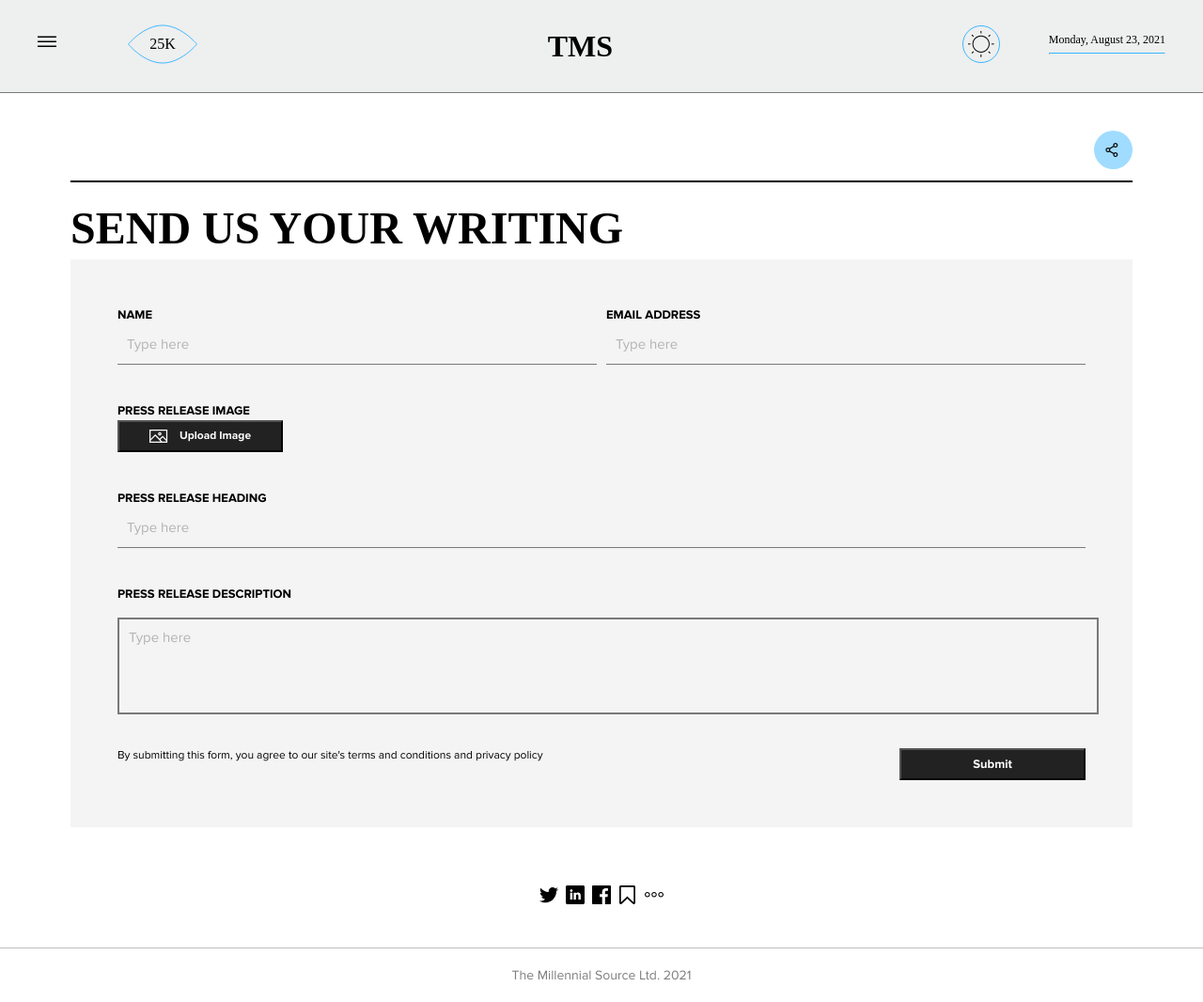
After one commit to usman151mrd/themillsource, a Django app: page /write-for-us/ in a window 1280 px wide. The commit adds this page. Shown: the whole page at 94% size. Run offline with Django 3.2, Linux system fonts and the light colour scheme; some web fonts are replaced.

Commit message:
pages added

```diff
--- a/blog/templates/blog/layout/base.html
+++ b/blog/templates/blog/layout/base.html
@@ -29,13 +29,13 @@
                 <div class="menu-discover">
                     <h1 class="menu-title">Discover</h1>
                     <div class="menu-body">
-                        <a href="#">About Us</a>
+                        <a href="{% url 'blog:about-us' %}">About Us</a>
                         <a href="#">Careers</a>
                         <a href="#">Contact</a>
                         <a href="#">Advertise</a>
                         <a href="#">Archives</a>
-                        <a href="#">Write for us</a>
-                        <a href="#">Send us your press release</a>
+                        <a href="{% url 'blog:write-for-us' %}">Write for us</a>
+                        <a href="{% url 'blog:send-us-your-pr' %}">Send us your press release</a>
                         <a href="#">Privacy policy</a>
                         <a href="#">Terms of service</a>
                     </div>
@@ -79,7 +79,7 @@
             <div class="inner">
                 <div class="left-content">
                     <div class="menu-button">
-                        <img src="{% static 'icons/Menu_dark.svg' %}" alt="menu">
+                        <img src="{% static 'icons/Menu_dark.svg' %}" alt="menu" id="show-button">
                     </div>
 
                     <div class="view">
@@ -89,7 +89,7 @@
 
                 </div>
                 <div class="center-content">
-                    <h1 class="title">TMS</h1>
+                    <a href="{% url 'blog:home' %}"><h1 class="title">TMS</h1></a>
                 </div>
 
                 <div class="right-content">
--- /dev/null
+++ b/blog/templates/blog/write_for_us.html
@@ -0,0 +1,63 @@
+{% extends 'blog/layout/base.html' %}
+{% load static%}
+<!-- main start -->
+<!-- {% load static %} -->
+{% block content %}
+<div class="wfu-header">
+                <section class="about-title">
+                    <div>
+                        <img src="{% static 'icons/share.svg' %} " alt="share">
+                    </div>
+                    <hr>
+                    <h2>Send us your writing</h2>
+                </section>
+                <section class="wfu-form">
+                    <div class="wfu-form-grid">
+                        <div>
+                            <label for="name">Name</label>
+                            <input type="text" name="email" id="email" placeholder="Type here">
+                        </div>
+                        <div>
+                            <label for="email">Email Address</label>
+                            <input type="text" name="email" id="email" placeholder="Type here">
+                        </div>
+                    </div>
+                    <div class="wfu-control">
+                        <label for="email">Press release image</label>
+                        <button class="wfu-btn wfu-upload-btn" id="file-btn">
+                            <img src="{% static 'icons/upload_img.svg' %}" alt="">
+                            <span>Upload Image</span>
+                        </button>
+                        <input type="file" name="pr-image" id="pr-image" class="wfu-file-browser">
+                    </div>
+                    <div class="wfu-control">
+                        <label for="email">Press release heading</label>
+                        <input type="text" name="pr-heading" id="pr-heading" placeholder="Type here">
+                    </div>
+                    <div class="wfu-control">
+                        <label for="email">Press release description</label>
+                        <textarea name="description" id="pr-desc" placeholder="Type here"></textarea>
+                    </div>
+                    <div class="wfu-control-btn">
+                        <span>By submitting this form, you agree to our site's terms and conditions and privacy
+                            policy</span>
+                        <button class="wfu-btn">
+                            Submit
+                        </button>
+                    </div>
+                </section>
+            </div>
+{% endblock %}
+
+{% block footer %}
+<section class="social">
+    <img src="{% static 'icons/twitter_dark.svg' %}" alt="twitter">
+    <img src="{% static 'icons/linkedin_dark.svg' %}" alt="linked in">
+    <img src="{% static 'icons/facebook_dark.svg' %}" alt="Facebook">
+    <img src="{% static 'icons/bookmark_dark.svg' %}" alt="bookmark">
+    <img src="{% static 'icons/more_dark.svg' %}" alt="more">
+</section>
+<section class="copy-right">
+    The Millennial Source Ltd. 2021
+</section>
+{% endblock footer %}
--- a/blog/urls.py
+++ b/blog/urls.py
@@ -6,6 +6,8 @@ app_name = 'blog'
 urlpatterns = [
     path('', views.IndexView.as_view()),
     path('detail/<int:pk>/', views.detail_page, name='detail'),
-    path('home/', views.home_page),
-    path('about-us/', views.about_us_page)
+    path('home/', views.home_page,name='home'),
+    path('about-us/', views.about_us_page, name='about-us'),
+    path('write-for-us/', views.write_for_us_page, name='write-for-us'),
+    path('send-us-your-pr/', views.send_us_your_pr_page, name='send-us-your-pr'),
 ]
--- a/blog/views.py
+++ b/blog/views.py
@@ -27,17 +27,23 @@ def detail_page(request, pk, **kwargs):
 
 
 def home_page(request):
-    news_list = Post.objects.filter(category=1, schedule_time__lt=timezone.now).order_by('-post_date')[:3]
-    _city = city(request)
-    lifestyle_list = []
-    if Post.objects.filter(city=_city, category=2).count() > 0:
-        lifestyle_list = Post.objects.filter(category=2, city=_city).order_by('-created_at')[:3]
-    else:
-        lifestyle_list = Post.objects.filter(category=2).order_by('-created_at')[:3]
-    external_resources = NewsSource.objects.order_by('-created_at')[:3]
-    context = {'news_list': news_list, 'lifestyle': lifestyle_list, 'news_source_list': external_resources}
-    return render(request, 'blog/home.html', context)
+    # news_list = Post.objects.filter(category=1, schedule_time__lt=timezone.now).order_by('-post_date')[:3]
+    # _city = city(request)
+    # lifestyle_list = []
+    # if Post.objects.filter(city=_city, category=2).count() > 0:
+    #     lifestyle_list = Post.objects.filter(category=2, city=_city).order_by('-created_at')[:3]
+    # else:
+    #     lifestyle_list = Post.objects.filter(category=2).order_by('-created_at')[:3]
+    # external_resources = NewsSource.objects.order_by('-created_at')[:3]
+    # context = {'news_list': news_list, 'lifestyle': lifestyle_list, 'news_source_list': external_resources}
+    return render(request, 'blog/home.html')
 
 
 def about_us_page(request):
     return render(request, 'blog/about_us.html')
+
+def write_for_us_page(request):
+    return render(request, 'blog/write_for_us.html')
+
+def send_us_your_pr_page(request):
+    return render(request, 'blog/send_us_your_pr.html')
--- a/static/css/style_light.css
+++ b/static/css/style_light.css
@@ -7,6 +7,7 @@
   --background-color-five: #eeefef;
   --background-color-six: #171717;
   --background-color-seven:#A0DCFF;
+  --background-color-eight: #f4f4f4;
   --border-color-one: #000000;
   --border-color-two: #ffffff;
   --border-color-three: #38b6ff;
@@ -40,6 +41,9 @@ header .inner {
 .left-content {
   display: flex;
   justify-content: space-between;
+}
+.center-content a{
+  text-decoration: none;
 }
 .view {
   position: relative;
@@ -91,6 +95,8 @@ main {
 .about-header,
 .about-news-topics,
 .about-mission,
+.wfu-form,
+.wfu-header,
 .wrapper{
   max-width: 70.625rem;
   margin: 0 auto;
@@ -961,3 +967,117 @@ footer {
   margin-top: 0;
   color: var(--text-color-two);
 }
+
+/* write for us page css */
+
+.wfu-header {
+  margin-top: 2.5rem;
+}
+.wfu-header h2 {
+  font-family: Constantine;
+  font-style: normal;
+  font-weight: bold;
+  font-size: 48px;
+  line-height: 140%;
+  text-transform: uppercase;
+  color: var(--text-color-two);
+}
+.wfu-header hr {
+  border: 0.0325rem solid var(--border-color-one);
+}
+.wfu-form,
+.wfu-form input[type="text"] {
+  background-color: var(--background-color-eight);
+}
+.wfu-form {
+  padding: 3.125rem;
+}
+.wfu-form label {
+  display: block;
+  font-family: Proxima Nova;
+  font-style: normal;
+  font-weight: bold;
+  font-size: 0.8125rem;
+  line-height: 1.1875rem;
+  text-transform: uppercase;
+  color: var(--text-color-two);
+}
+
+.wfu-form input[type="text"] {
+  padding: 10px 10px;
+  font-family: Proxima Nova;
+  font-style: normal;
+  font-weight: normal;
+  font-size: 15px;
+  line-height: 22px;
+  color: var(--text-color-two);
+  opacity: 0.5;
+  width: calc(100% - 20px);
+  border: none;
+  border-bottom: 1px solid var(--border-color-one);
+}
+.wfu-form textarea {
+  padding: 10px 10px;
+  margin-top: 0.9375rem;
+  font-family: Proxima Nova;
+  font-style: normal;
+  font-weight: normal;
+  font-size: 15px;
+  color: var(--text-color-two);
+  opacity: 0.5;
+  width: calc(100% - .625rem);
+  border: 2px solid var(--border-color-one);
+  height: 4.9375rem;
+  resize: none;
+  background-color: var(--background-color-eight);
+}
+.wfu-form input[type="text"]:focus {
+  outline: none;
+}
+.wfu-form-grid {
+  display: grid;
+  grid-template-columns: 1fr 1fr;
+  column-gap: 10px;
+}
+.wfu-control {
+  margin-top: 2.5rem;
+}
+.wfu-control-btn {
+  margin-top: 2rem;
+  display: flex;
+  justify-content: space-between;
+}
+.wfu-control-btn span {
+  font-family: Proxima Nova;
+  font-style: normal;
+  font-weight: normal;
+  font-size: 12px;
+  line-height: 15px;
+
+  color: var(--text-color-two);
+}
+.wfu-btn {
+  padding: 7px 4.75rem;
+  color: var(--text-color-one);
+  font-family: Proxima Nova;
+  font-style: normal;
+  font-weight: bold;
+  font-size: 13px;
+  line-height: 16px;
+  text-transform: capitalize;
+  background-color: var(--background-color-two);
+}
+.wfu-file-browser{
+  display: none;
+}
+.wfu-upload-btn img{
+  margin-right: .75rem;
+  width: 1.25rem;
+}
+.wfu-upload-btn{
+  font-size: 12px;
+  padding: .4375rem 2rem;
+  display: flex;
+  justify-content: space-between;
+  align-items: center;
+}
--- /dev/null
+++ b/static/js/GreetingPlugin.js
@@ -0,0 +1,36 @@
+(function ($) {
+
+    $.fn.setGreeting = function(username){
+      var now = new Date().getHours();
+      var text, color;
+
+      if (now >= 6 && now < 12){
+        text = 'Good Morning,';
+        color = '#008100';
+      }
+      else if (now >= 12 && now < 17){
+        text = 'Hello,';
+        color = '#CC7A29';
+      }
+      else if (now >= 17 && now < 22 ){
+        text = 'Good Evening,';
+        color = '#005CE6';
+      }
+      else{
+        text = 'Good Night,';
+        color = '#001C53';
+      }
+
+      return this.each(function(){
+        var $div = $(this);
+
+        $div.html(text + ' ' + username);
+        // $div.css({
+        //   'padding': '5px 10px',
+        //   'backgroundColor': color,
+        //   'color': '#fff'
+        // });
+      });
+    }
+
+  }(jQuery));
--- /dev/null
+++ b/static/js/script.js
@@ -0,0 +1,15 @@
+$(document).ready(function(){
+     $("#show-button").click(function () {
+         $("#main-menu").show("slow") //addClass('show-menu');
+     });
+
+     $("#close-button").click(function () {
+        $("#main-menu").hide("fast") //removeClass('show-menu');
+    })
+
+    $('#greeting').setGreeting('Reader');
+
+    $('#file-btn').click(function(){
+        $('#pr-image').click()
+    })
+});
```
Also changed, not shown: other parts of blog/templates/blog/layout/base.html (+13 -18 lines), blog/templates/blog/about_us.html (+12 -56 lines), blog/templates/blog/home.html (+14 -1 lines), blog/templates/blog/send_us_your_pr.html (added, +63 -0 lines), static/icons/upload_img.svg (added).
